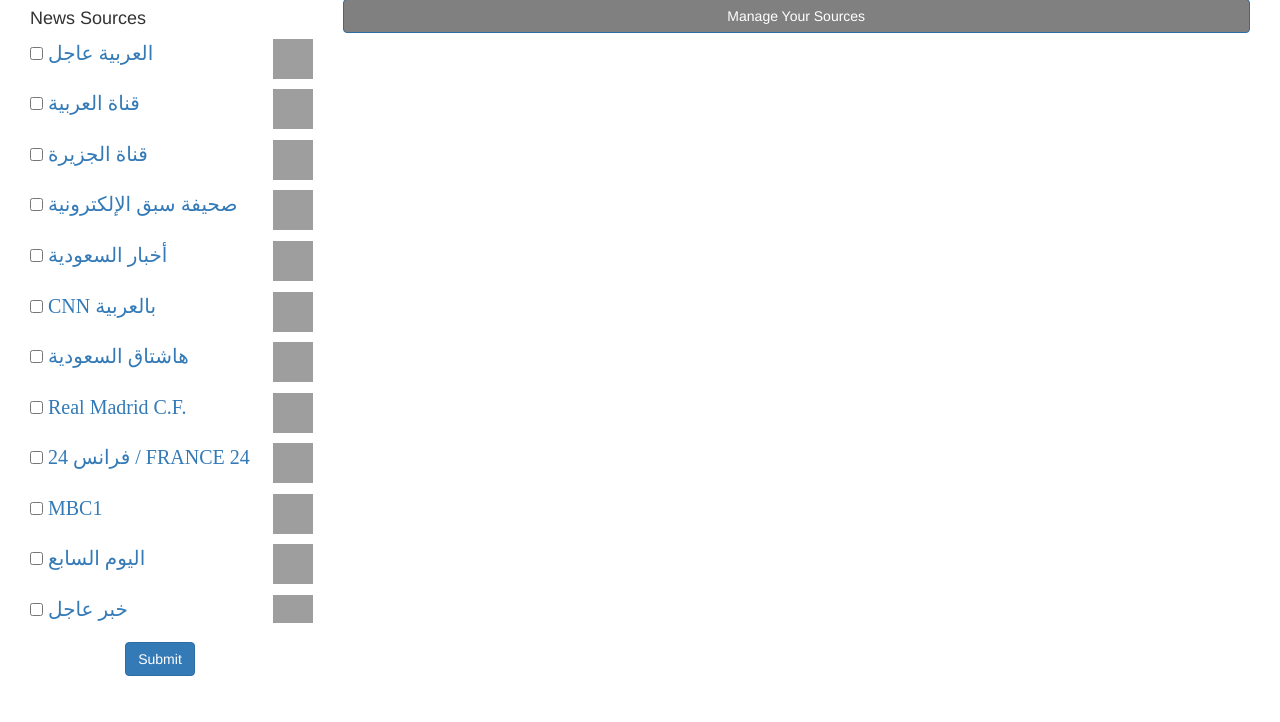
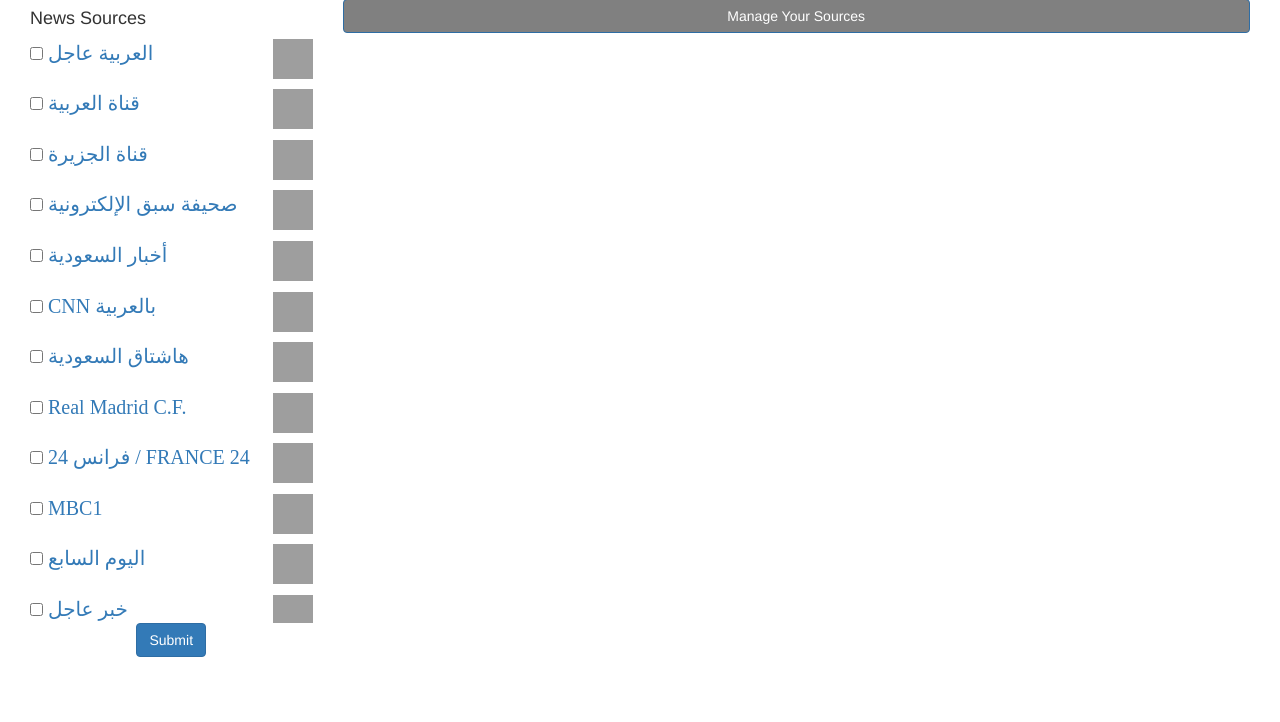
Before and after one commit to kritika58/news_php_website, a PHP site: page / in a window 1280 px wide. Shown: the part 78-800 px from the top of the page. Run offline with PHP 8.4, Linux system fonts and the light colour scheme; data comes from the database, SQL or seed files in the repository; data that the repository does not hold is empty; some libraries are stand-ins or nearby versions; grey boxes are pictures that could not be loaded.

Commit message:
submit button fixed

```diff
--- a/index.php
+++ b/index.php
@@ -42,9 +42,6 @@ $result = $conn->query($sql);
   <div style="padding: 2px 2px 2px 2px; margin: 5px; 5px; height:10%;" class="col-sm-12 row content">
 
       <center><h1 class="heading">QCRI- Mega News Project</h1><center>
-      <span style="float:right;">
-
-      </span>
           <!-- SEARCH BUTTON -->
           <!--
           <div class=" head col-sm-12">
@@ -77,7 +74,8 @@ $result = $conn->query($sql);
   </div>
 
 
-  <div style="max-height:78vh;" class="col-sm-3 sidenav pre-scrollable" >
+  <div class="col-sm-3 sidenav" >
+  <div style="max-height:78vh;" class= "pre-scrollable">
     <h4>News Sources</h4>
     <form action=# method="post">
       <ul  class="desc nav nav-pills nav-stacked">
@@ -100,7 +98,6 @@ $result = $conn->query($sql);
         ?>
       </ul>
   </div>
-  <div style="height:5%; position: absolute; float:left; left:0%; bottom:5%" class="col-sm-3 sidenav" >
   <center>
   <input type="submit" name="submit" class="btn btn-primary" value"Submit">
   </form>
```
